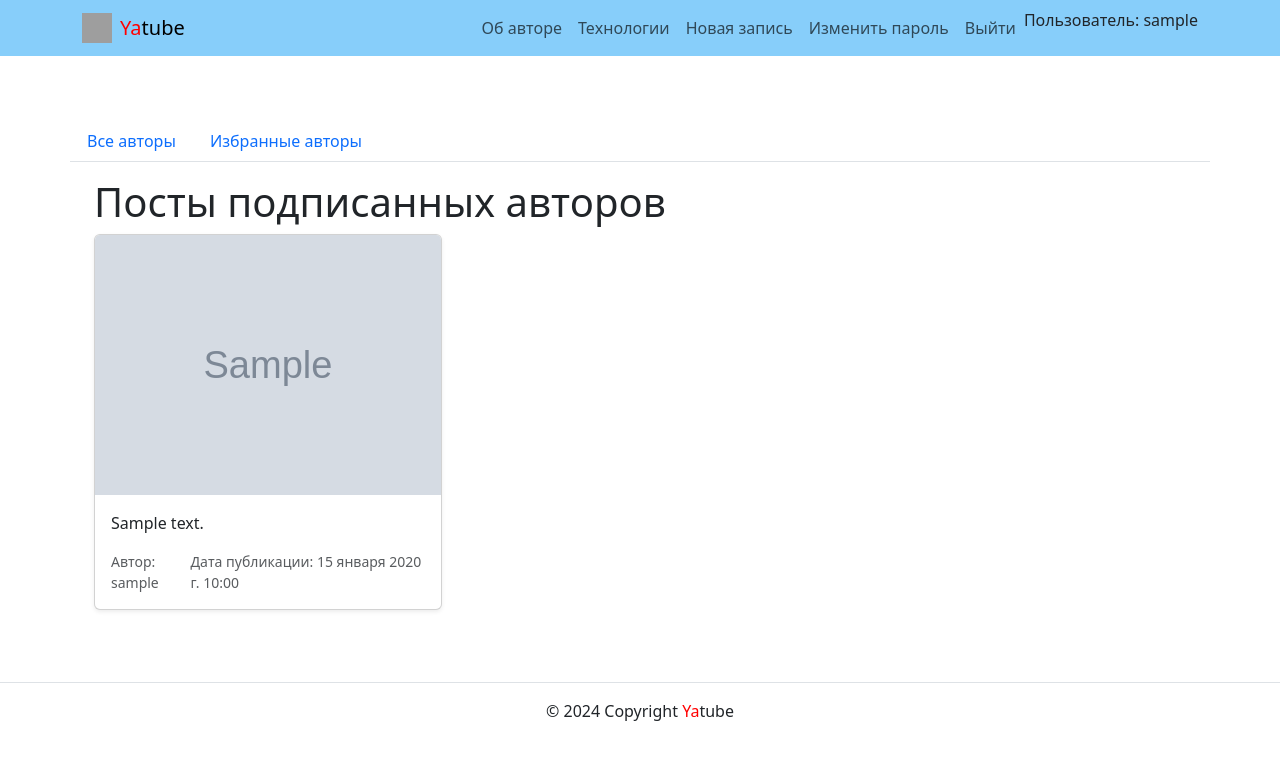
After one commit to JOKERYGA/yatube_project, a Django app: page /follow/ in a window 1280 px wide. The commit adds this page. Shown: the top 760 px of the page. Run offline with Django 4.2, Linux system fonts and the light colour scheme; a user stored in the database is signed in; tables that the repository leaves empty hold one stand-in row (values such as "Sample post"); grey boxes marked "Sample" are stand-in pictures; some libraries are stand-ins or nearby versions; grey boxes are pictures that could not be loaded.

Commit message:
started final project in 6 sprint

```diff
--- a/yatube/posts/models.py
+++ b/yatube/posts/models.py
@@ -74,3 +74,28 @@ class Comment(CreatedModel):
     text = models.TextField('Текст',
                             help_text='Текст нового комментария'
                             )
+
+    def __str__(self):
+        return f"{self.author.username} - {self.text}"
+
+
+class Follow(CreatedModel):
+    user = models.ForeignKey(User,
+                             on_delete=models.CASCADE,
+                             related_name='follower',
+                             verbose_name='Подписчик',
+                             blank=True,
+                             null=True
+                             )
+    author = models.ForeignKey(User,
+                               on_delete=models.CASCADE,
+                               related_name='following',
+                               verbose_name='Автор',
+                               blank=True,
+                               null=True)
+
+    class Meta:
+        unique_together = ['user', 'author']
+
+    def __str__(self):
+        return f"{self.user} подписан на {self.author}"
--- a/yatube/posts/urls.py
+++ b/yatube/posts/urls.py
@@ -16,4 +16,14 @@ urlpatterns = [
     path('posts/<int:post_id>/edit/', views.post_edit, name='post_edit'),
     path('posts/<int:post_id>/comment', views.add_comment, name='add_comment'),
     path('comments/<int:comment_id>/delete/', views.delete_comment, name='delete_comment'),
+
+    path('follow/', views.follow_index, name='follow_index'),
+    path('profile/<str:username>/follow/',
+         views.profile_follow,
+         name='profile_follow'
+         ),
+    path('profile/<str:username>/unfollow/',
+         views.profile_unfollow,
+         name='profile_unfollow'
+         ),
 ]
--- a/yatube/posts/views.py
+++ b/yatube/posts/views.py
@@ -1,6 +1,6 @@
 from django.core.paginator import Paginator
 from django.shortcuts import render, get_object_or_404, redirect
-from .models import Post, Group, Comment
+from .models import Post, Group, Comment, Follow
 from django.contrib.auth.decorators import login_required
 from django.contrib.auth import get_user_model
 from django.views.decorators.cache import cache_page
@@ -26,7 +26,7 @@ def index(request):
     page_obj = paginator.get_page(page_number)
 
     context = {
-        "page_obj": page_obj,
+        "page_obj": page_obj
     }
     return render(request, "posts/index.html", context)
 
@@ -35,8 +35,12 @@ def index(request):
 def group_posts(request, slug):
     # Получаем объект группы по переданному slug или возвращаем ошибку 404, если группа не найдена
     group = get_object_or_404(Group, slug=slug)
-    group_posts = Post.objects.filter(group=group).order_by("-pub_date")[:10]
-    context = {"group": group, "group_posts": group_posts}
+    group_posts = Post.objects.filter(group=group).order_by("-pub_date")
+
+    paginator = Paginator(group_posts, 10)
+    page_number = request.GET.get("page")
+    page_obj = paginator.get_page(page_number)
+    context = {"group_posts": group_posts, "page_obj": page_obj}
     return render(request, "posts/group_list.html", context)
 
 
@@ -126,3 +130,44 @@ def delete_comment(request, comment_id):
 
     # После удаления комментария перенаправляем пользователя на страницу, откуда он пришел
     return redirect(request.META.get('HTTP_REFERER'))
+
+@login_required
+def follow_index(request):
+    """Посты авторов, на которых подписан текущий пользователь"""
+    # Получаем подписки текущего пользователя
+    following = Follow.objects.filter(user=request.user)
+    # Получаем посты от авторов, на которых подписан текущий пользователь
+    posts = Post.objects.filter(
+        author__in=[follow.author for follow in following]
+        )
+    paginator = Paginator(posts, 10)
+    page_number = request.GET.get("page")
+    page_obj = paginator.get_page(page_number)
+
+    context = {"page_obj": page_obj}
+
+    return render(request, 'posts/follow.html', context)
+
+@login_required
+def profile_follow(request, username):
+    """Подписаться на автора"""
+    # Получаем пользователя, на которого хочет подписаться текущий пользователь
+    author = get_object_or_404(User, user=username)
+    # Проверяем, не пытается ли текущий пользователь подписаться на самого себя
+    if request.author == author:
+        return redirect('posts:profile', username=username)
+    # Проверяем, не подписан ли уже текущий пользователь на этого автора
+    if Follow.objects.filter(user=request.user, author=author).exists():
+        return redirect('posts:profile', username=username)
+    # Создаем запись о подписке
+    Follow.objects.create(user=request.user, author=author)
+    return redirect(request.META.get("HTTP_REFERER"))
+    #redirect("posts:profile", username=username)
+
+@login_required
+def profile_unfollow(request, username):
+    """Отписаться от автора"""
+    # Получаем пользователя, от которого хочет отписаться текущий пользователь
+    author = get_object_or_404(User, username=username)
+    Follow.objects.filter(user=request.user, author=author).delete()
+    return redirect("posts:profile", username=username)
--- /dev/null
+++ b/yatube/templates/posts/follow.html
@@ -0,0 +1,35 @@
+{% extends 'base.html' %}
+{% load thumbnail %}
+
+{% block title %}Посты ваших авторов{% endblock %}
+
+{% block content %}
+{% include 'posts/includes/switcher.html' %}
+<div class="container">
+  <h1>Посты подписанных авторов</h1>
+  <div class="row">
+    {% for post in page_obj %}
+    <div class="col-md-4">
+      <div class="card mb-4 shadow-sm">
+        {% if post.image %}
+        <img src="{{ post.image.url }}" class="card-img-top" alt="{{ post.text }}">
+            {% comment %} {% thumbnail post.image "960x339" upscale=True as im %}
+                <img class="card-img my-2" src="{{ im.url }}" width="{{ im.width }}" height="{{ im.height }}">
+            {% endthumbnail %} {% endcomment %}
+        {% endif %}
+        <div class="card-body">
+          <p class="card-text">{{ post.text }}</p>
+          <div class="d-flex justify-content-between align-items-center">
+            <small class="text-muted">Автор: {{ post.author.username }}</small>
+            <small class="text-muted">Дата публикации: {{ post.pub_date }}</small>
+          </div>
+        </div>
+      </div>
+    </div>
+    {% if not forloop.last %}<hr>{% endif %}
+    {% empty %}
+    <p>Нет постов для отображения.</p>
+    {% endfor %}
+  </div>
+</div>
+{% endblock %}
--- a/yatube/templates/posts/group_list.html
+++ b/yatube/templates/posts/group_list.html
@@ -11,7 +11,7 @@
   <!-- Перебор всех постов в группе -->
   {% if group_posts %}
     <!-- Если есть посты в группе -->
-    {% for post in group_posts %}
+    {% for post in page_obj %}
       <article>
         <ul>
           <li>
@@ -32,4 +32,5 @@
     <!-- Если в группе нет постов -->
     <p>В этой группе пока нет постов.</p>
   {% endif %}
+  {% include 'posts/includes/paginator.html' %}
 {% endblock %}
--- /dev/null
+++ b/yatube/templates/posts/includes/switcher.html
@@ -0,0 +1,22 @@
+{% if user.is_authenticated %}
+  <div class="row my-3">
+    <ul class="nav nav-tabs">
+      <li class="nav-item">
+        <a
+          class="nav-link {% if index %}active{% endif %}"
+          href="{% url 'posts:index' %}"
+        >
+          Все авторы
+        </a>
+      </li>
+      <li class="nav-item">
+        <a
+           class="nav-link {% if follow %}active{% endif %}"
+           href="{% url 'posts:follow_index' %}"
+        >
+          Избранные авторы
+        </a>
+      </li>
+    </ul>
+  </div>
+{% endif %}
--- a/yatube/templates/posts/index.html
+++ b/yatube/templates/posts/index.html
@@ -10,6 +10,7 @@
 
 {% block content %}
 {% cache 20 index_page %}
+{% include 'posts/includes/switcher.html' %}
   {% for post in page_obj %}
     <article>
       <ul>
```
